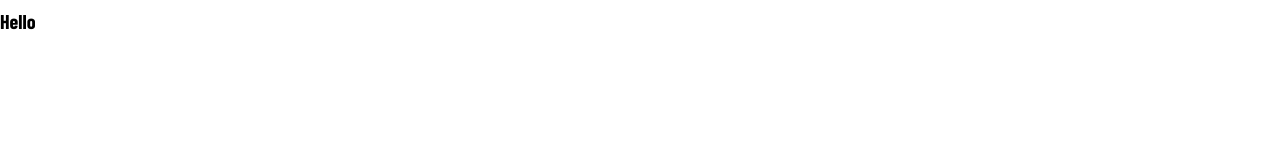
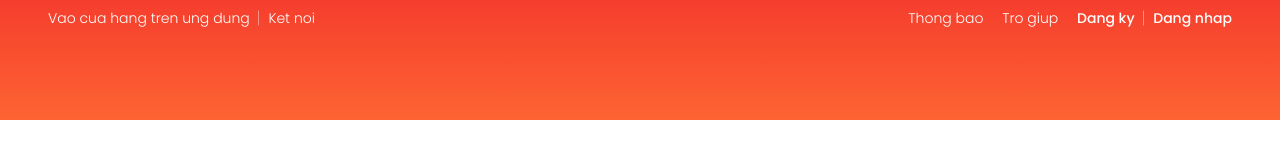
Before and after one commit to mikitran721/cssnentang-f8, a plain HTML site: page miki-shop/index.html in a window 1280 px wide. Drawn offline with nearby package versions, Linux system fonts and the light colour scheme; a web font is replaced by a local one.

Commit message:
css header__navbar

```diff
--- a/miki-shop/assets/css/base.css
+++ b/miki-shop/assets/css/base.css
@@ -12,7 +12,7 @@
 html{
     font-size: 62.5%; /* 10px */
     line-height:1.6rem;
-    font-family: 'Barlow Condensed', sans-serif;
+    font-family: 'Poppins', sans-serif;
     /* font-family: 'Poppins', sans-serif; */
     box-sizing: border-box;
 
@@ -31,4 +31,5 @@ html{
 
 .grid__row{
     display: flex;
+    flex-wrap:wrap;
 }
--- a/miki-shop/assets/css/main.css
+++ b/miki-shop/assets/css/main.css
@@ -0,0 +1,47 @@
+.header{
+    height:120px;
+    background-image: linear-gradient(0,#fe6433,#f53e2d)
+}
+
+.header__navbar{
+    display:flex;
+    justify-content:space-between;
+}
+.header__navbar-list{
+    list-style:none;
+    padding-left: 0;
+}
+
+.header__navbar-item{
+    margin: 0 8px;
+    position: relative;
+}
+
+.header__navbar-item,
+.header__navbar-item-link{
+    display:inline-block;
+    font-size: 1.4rem;
+    color: var(--white-color);
+    text-decoration: none;
+    font-weight:300;
+    /* chu mong di */
+}
+
+.header__navbar-item--strong{
+    font-weight:500;
+}
+
+.header__navbar-item-link{
+
+}
+
+.header__navbar-item--saparate::after{
+    content: "";
+    display: block;
+    position:absolute;
+    height: 15px;
+    border-left: 1px solid #FB9086;
+    top:50%;
+    right:-9px;
+    transform: translateY(-50%);
+}
--- a/miki-shop/index.html
+++ b/miki-shop/index.html
@@ -13,6 +13,41 @@
     <link rel="stylesheet" href="./assets/css/main.css">
 </head>
 <body>
-    <h1>Hello</h1>
+    <div class="app">
+        <!-- header -->
+        <header class="header">
+            <div class="grid">
+                <!-- navbar -->
+                <nav class="header__navbar">
+                    <ul class="header__navbar-list">
+                        <li class="header__navbar-item header__navbar-item--saparate">Vao cua hang tren ung dung</li>
+                        <li class="header__navbar-item">Ket noi</li>
+                    </ul>
+
+                    <ul class="header__navbar-list">
+                        <li class="header__navbar-item">
+                            <a href="#" class="header__navbar-item-link">Thong bao</a>
+                        </li>
+                        <li class="header__navbar-item">
+                            <a href="#" class="header__navbar-item-link">Tro giup</a>
+                        </li>
+                        <li class="header__navbar-item header__navbar-item--strong header__navbar-item--saparate">
+                            Dang ky
+                        </li>
+                        <li class="header__navbar-item header__navbar-item--strong">
+                            Dang nhap
+                        </li>
+                    </ul>
+                </nav>
+                <!-- search box -->
+            </div>
+        </header>
+
+        <!-- container -->
+        <div class="container"></div>
+
+        <!-- footer -->
+        <footer class="footer"></footer>
+    </div>
 </body>
 </html>
```
